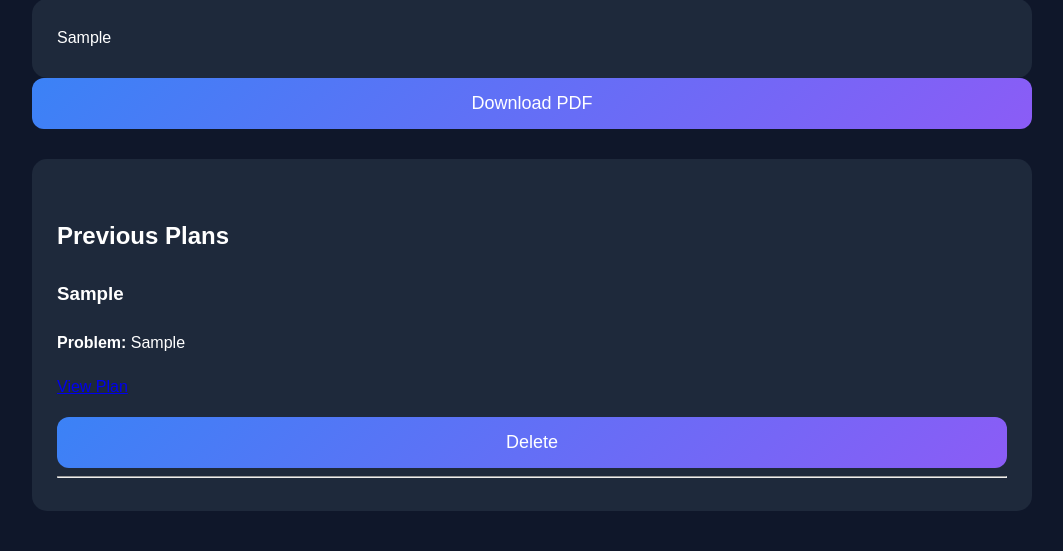
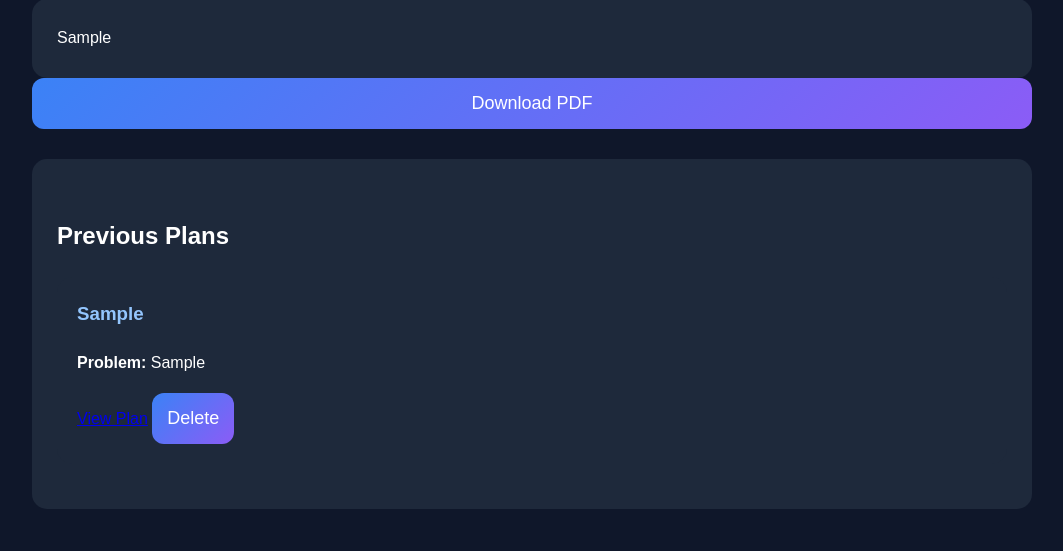
Before and after one commit to Sangima-Chowdhury/ai-life-os, a Flask app: template templates/index.html in a window 1280 px wide. Shown: the part 654-1205 px from the top of the page, without its empty margins (108-1171 px from the left). After the commit the page ends 1163 px from the top, so only its background shows below. Run offline with Flask 3, Linux system fonts and the light colour scheme; tables that the repository leaves empty hold one stand-in row (values such as "Sample post"); the template is opened without the code that fills it: values that come from a table or form of the project are taken from there, most other values are stand-ins (such as "Sample title", 1, 10 or a date in 2020).

Commit message:
Add plan details page and dashboard cards

```diff
--- a/templates/index.html
+++ b/templates/index.html
@@ -29,6 +29,18 @@
             display: flex;
             flex-direction: column;
             gap: 15px;
+        }
+
+        .plan-card {
+            background: #1e293b;
+            padding: 20px;
+            border-radius: 15px;
+            margin-bottom: 20px;
+        }
+
+        .plan-card h3 {
+            margin-top: 0;
+            color: #93c5fd;
         }
 
         .nav-links {
@@ -186,16 +198,24 @@ select {
     <h2>Previous Plans</h2>
 
     {% for plan in saved_plans[-5:] %}
-        <h3>{{ plan.category }}</h3>
-        <p><strong>Problem:</strong> {{ plan.problem }}</p>
-        <form action="/delete-plan/{{ plan.id }}" method="POST">
-        <a href="/plan/{{ plan.id }}">View Plan</a>
-            <button type="submit">Delete</button>
-        </form>
-        <hr>
+        <div class="plan-card">
+            <h3>{{ plan.category }}</h3>
+
+            <p>
+                <strong>Problem:</strong>
+                {{ plan.problem }}
+            </p>
+
+            <a href="/plan/{{ plan.id }}">View Plan</a>
+
+            <form
+                action="/delete-plan/{{ plan.id }}"
+                method="POST"
+                style="display:inline;"
+            >
+                <button type="submit">Delete</button>
+            </form>
+        </div>
     {% endfor %}
 </div>
 {% endif %}
-
-</body>
-</html>
```
